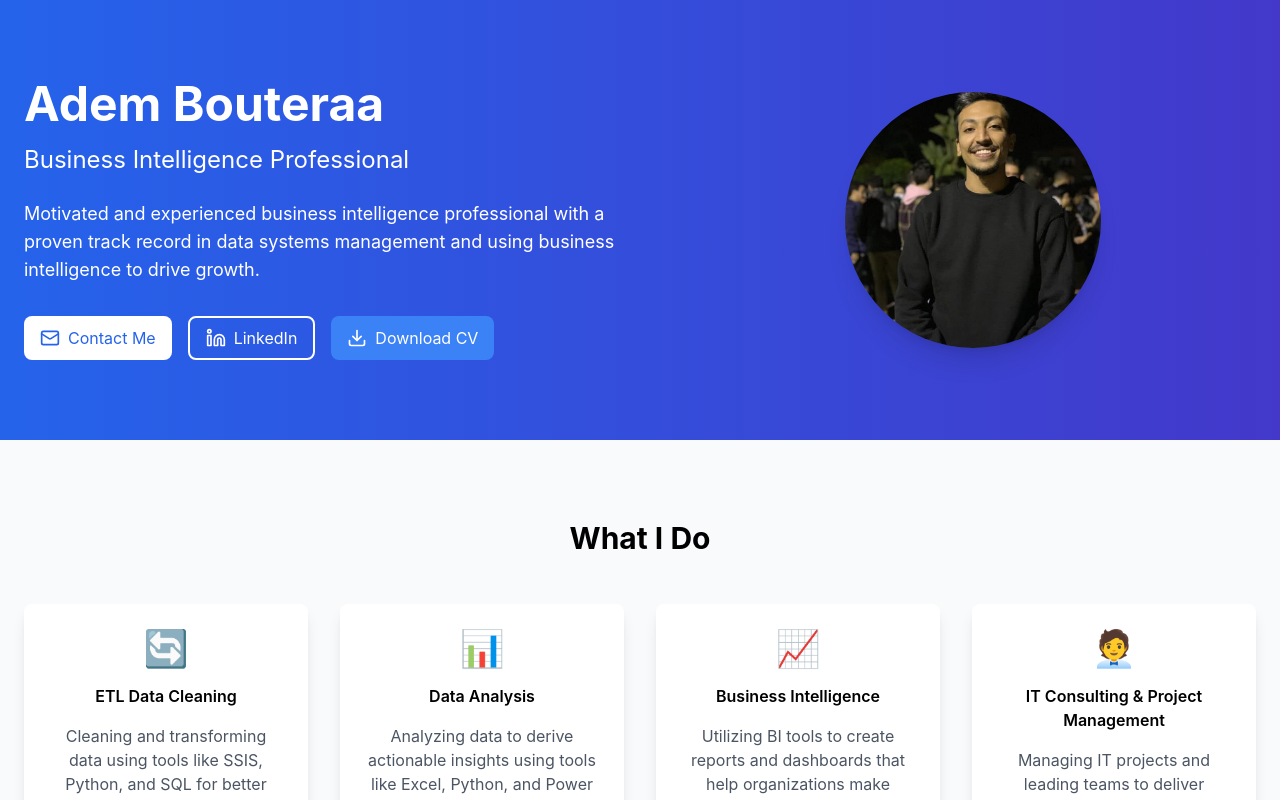
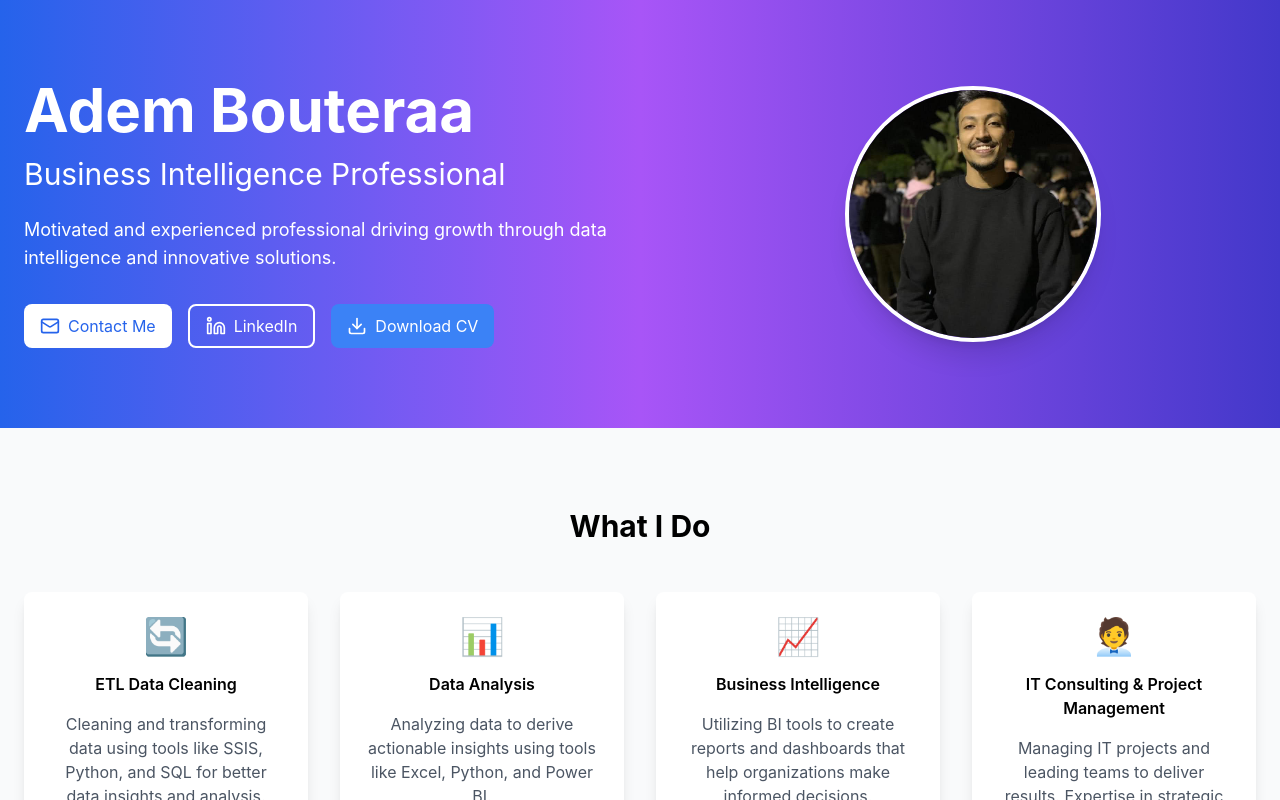
Before and after one commit to anwar-duc/sb1-hwdc47, a React (Vite) app: page / in a window 1280 px wide. Shown: the top 800 px of the page. Built offline with nearby package versions, Linux system fonts and the light colour scheme.

Commit message:
Update Hero.tsx

```diff
--- a/src/components/Hero.tsx
+++ b/src/components/Hero.tsx
@@ -1,24 +1,23 @@
 import React from 'react';
 import { Linkedin, Mail, Download } from 'lucide-react';
 import profilePic from '../assets/profile.jpg';
-import cvFile from '../assets/cv.pdf'; // Import the CV file
+import cvFile from '../assets/cv.pdf';
 
 export const Hero = () => {
   return (
-    <div className="bg-gradient-to-r from-blue-600 to-indigo-700 text-white">
+    <div className="bg-gradient-to-r from-blue-600 via-purple-500 to-indigo-700 text-white">
       <div className="container mx-auto px-6 py-20">
         <div className="flex flex-col md:flex-row items-center justify-between">
           <div className="md:w-1/2 mb-8 md:mb-0">
-            <h1 className="text-4xl md:text-5xl font-bold mb-4">
+            <h1 className="text-5xl md:text-6xl font-bold mb-4">
               Adem Bouteraa
             </h1>
-            <h2 className="text-xl md:text-2xl mb-6">
+            <h2 className="text-2xl md:text-3xl mb-6">
               Business Intelligence Professional
             </h2>
             <p className="text-lg mb-8">
-              Motivated and experienced business intelligence professional with
-              a proven track record in data systems management and using
-              business intelligence to drive growth.
+              Motivated and experienced professional driving growth through
+              data intelligence and innovative solutions.
             </p>
             <div className="flex space-x-4">
               <a
@@ -36,7 +35,7 @@ export const Hero = () => {
                 LinkedIn
               </a>
               <a
-                href={cvFile} // Use the imported file path
+                href={cvFile}
                 download="Adem_Bouteraa_CV.pdf"
                 className="flex items-center bg-blue-500 text-white px-4 py-2 rounded-lg hover:bg-blue-700 transition"
               >
@@ -45,11 +44,11 @@ export const Hero = () => {
               </a>
             </div>
           </div>
-          <div className="md:w-1/3">
+          <div className="md:w-1/3 relative">
             <img
               src={profilePic}
               alt="Adem Bouteraa"
-              className="rounded-full w-64 h-64 object-cover shadow-xl"
+              className="rounded-full w-64 h-64 object-cover shadow-xl border-4 border-white"
             />
           </div>
         </div>
```
